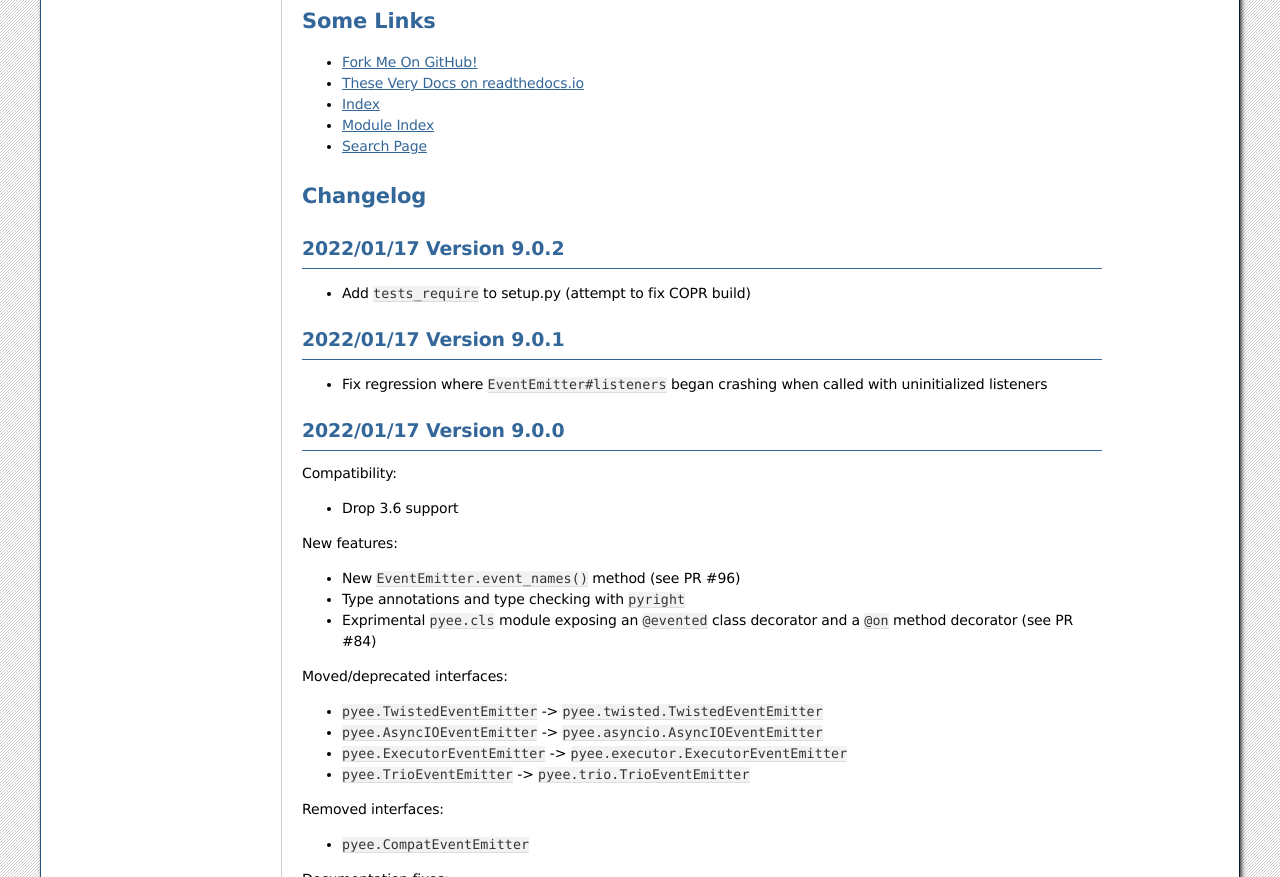
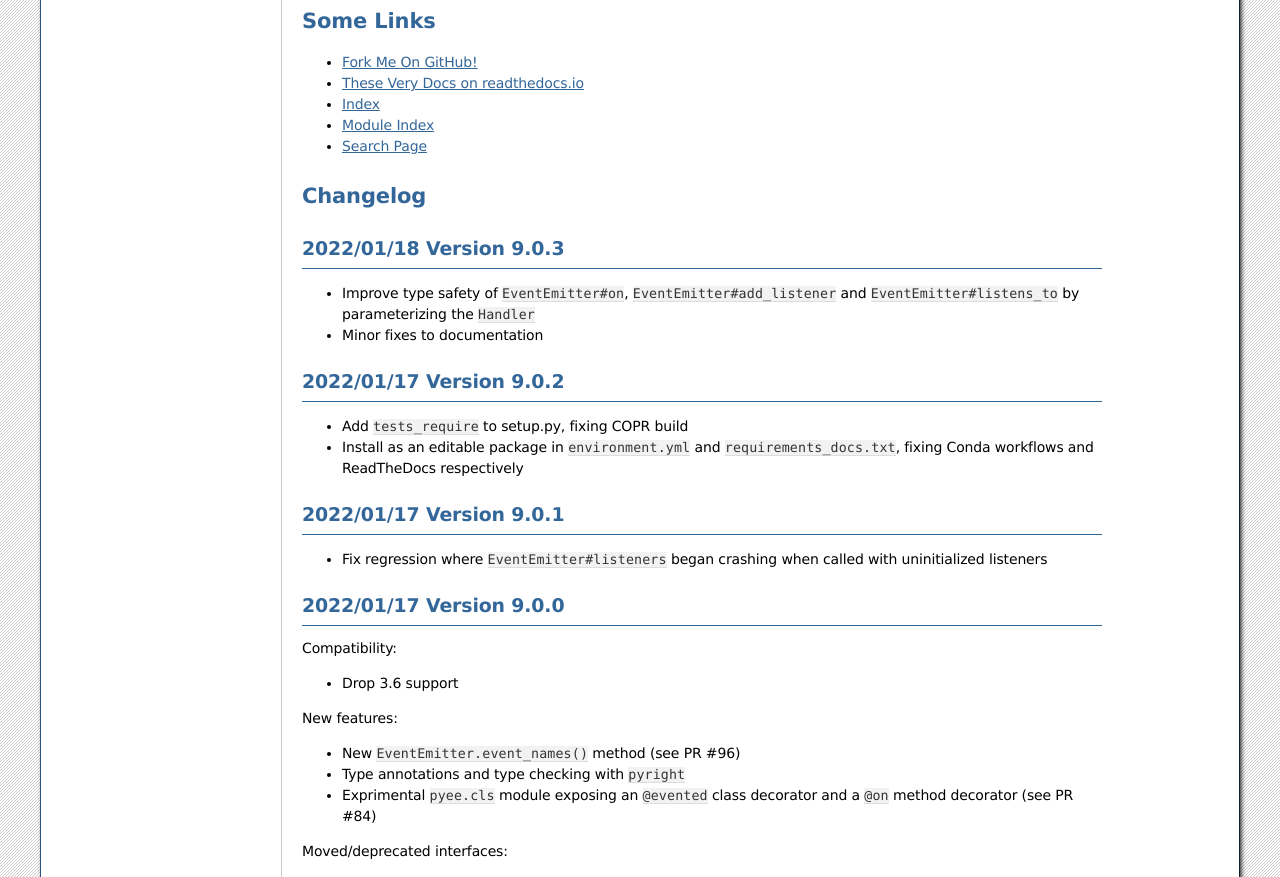
Before and after one commit to jfhbrook/pyee, a Sphinx documentation site: the page built from docs/index.rst, in a window 1280 px wide and 900 px high, scrolled down 1404 px, cut to the strip 23-900 px from the top of the window. Built offline with Sphinx 7.4.7, drawn with Linux system fonts in a browser that asks for light colours; some of the changed text lies outside the part shown.

Commit message:
Release 9.0.3

```diff
--- a/CHANGELOG.rst
+++ b/CHANGELOG.rst
@@ -1,7 +1,17 @@
+2022/01/18 Version 9.0.3
+------------------------
+
+- Improve type safety of ``EventEmitter#on``, ``EventEmitter#add_listener``
+  and ``EventEmitter#listens_to`` by parameterizing the ``Handler``
+- Minor fixes to documentation
+
 2022/01/17 Version 9.0.2
 ------------------------
 
-- Add ``tests_require`` to setup.py (attempt to fix COPR build)
+- Add ``tests_require`` to setup.py, fixing COPR build
+- Install as an editable package in ``environment.yml`` and
+  ``requirements_docs.txt``, fixing Conda workflows and ReadTheDocs
+  respectively
 
 2022/01/17 Version 9.0.1
 ------------------------
--- a/docs/conf.py
+++ b/docs/conf.py
@@ -62,7 +62,7 @@ author = "Josh Holbrook"
 # built documents.
 #
 # The short X.Y version.
-version = "9.0.2"
+version = "9.0.3"
 
 # The full version, including alpha/beta/rc tags.
 release = version
--- a/setup.py
+++ b/setup.py
@@ -11,7 +11,7 @@ with open(README_rst, "r") as f:
 
 setup(
     name="pyee",
-    version="9.0.2",
+    version="9.0.3",
     packages=find_packages(),
     include_package_data=True,
     description="A port of node.js's EventEmitter to python.",
```
Also changed, not shown: 1 other file.
